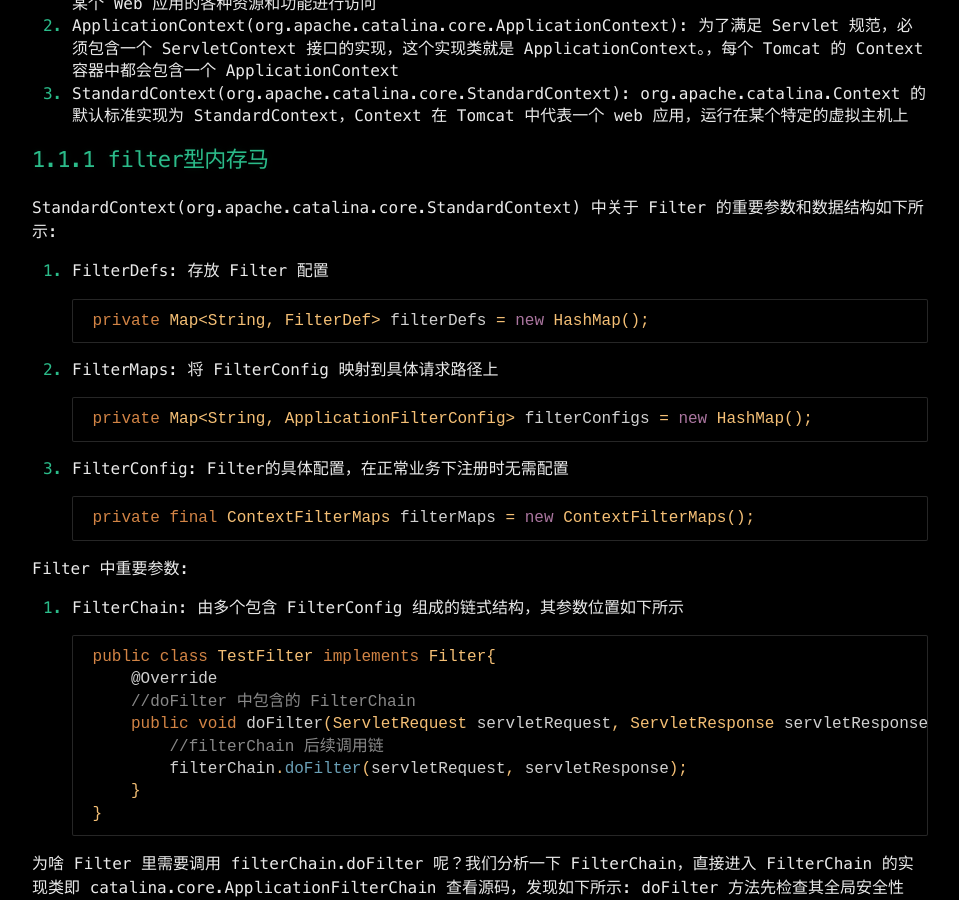
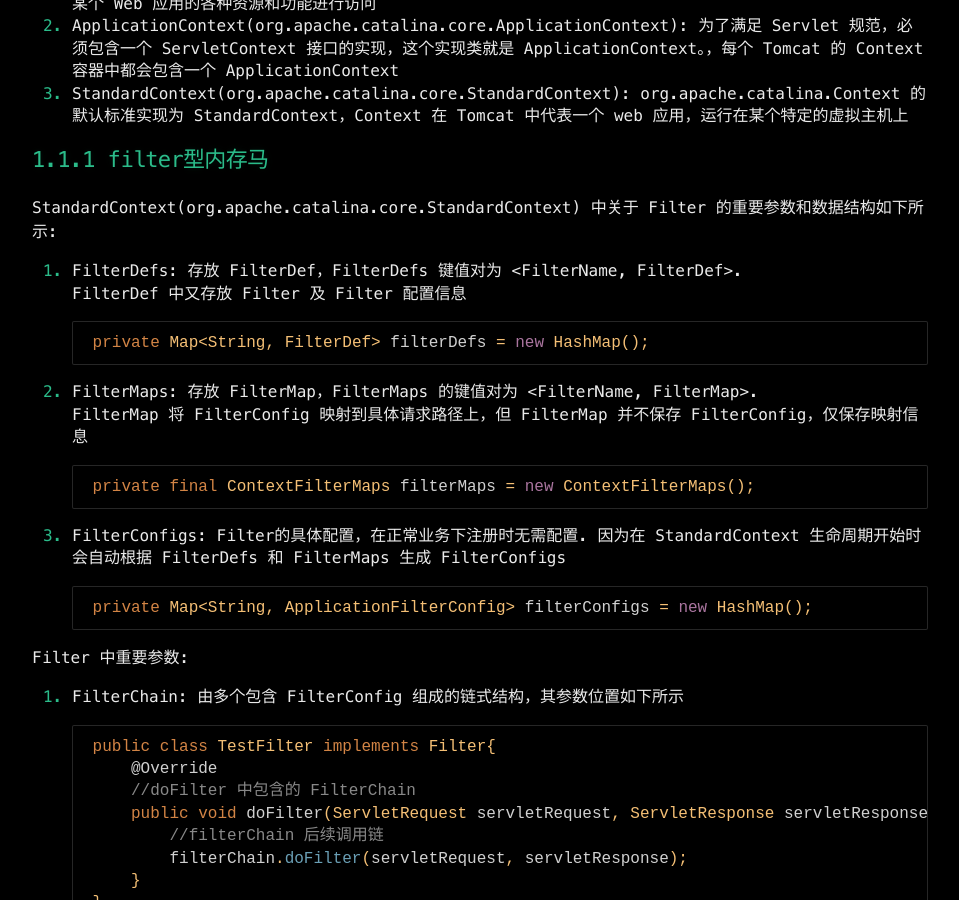
Before and after one commit to Leeyangee/leeyangee.github.io, a Jekyll site: the page built from _posts/2024-05-16-Java内存马教程目录 - 长期更新.md, in a window 1280 px wide and 900 px high, scrolled down 1575 px. Shown: the whole window, without its empty margins (160-1119 px from the left). Built offline with Jekyll 4.4.1, drawn with Linux system fonts in a browser that asks for light colours; some web fonts are replaced; some of the changed text lies outside the part shown.

Commit message:
Update 2024-05-16-Java内存马教程目录 - 长期更新.md

````diff
--- a/_posts/2024-05-16-Java内存马教程目录 - 长期更新.md
+++ b/_posts/2024-05-16-Java内存马教程目录 - 长期更新.md
@@ -46,19 +46,22 @@
 
 StandardContext(org.apache.catalina.core.StandardContext) 中关于 Filter 的重要参数和数据结构如下所示:
 
-1. FilterDefs: 存放 Filter 配置
+1. FilterDefs: 存放 FilterDef，FilterDefs 键值对为 <FilterName, FilterDef>.
+    FilterDef 中又存放 Filter 及 Filter 配置信息
 
     ```java
     private Map<String, FilterDef> filterDefs = new HashMap();
     ```
-2. FilterMaps: 将 FilterConfig 映射到具体请求路径上
+2. FilterMaps: 存放 FilterMap，FilterMaps 的键值对为 <FilterName, FilterMap>.
+    FilterMap 将 FilterConfig 映射到具体请求路径上，但 FilterMap 并不保存 FilterConfig，仅保存映射信息
+    ```java
+    private final ContextFilterMaps filterMaps = new ContextFilterMaps();
+    ```
+3. FilterConfigs: Filter的具体配置，在正常业务下注册时无需配置. 因为在 StandardContext 生命周期开始时会自动根据 FilterDefs 和 FilterMaps 生成 FilterConfigs
     ```java
     private Map<String, ApplicationFilterConfig> filterConfigs = new HashMap();
     ```
-3. FilterConfig: Filter的具体配置，在正常业务下注册时无需配置
-    ```java
-    private final ContextFilterMaps filterMaps = new ContextFilterMaps();
-    ```
+
 
 Filter 中重要参数:
 
@@ -105,7 +108,8 @@
 }
 ```
 
-而 internalDoFilter 方法的详细分析如下所示，我们发现了在每次 doFilter 被用户/系统定义的 Filter 触发时，其本质上就是逐次取出 filters 中的后一个 ApplicationFilterConfig 进行轮转依次调用 Filter，当轮转结束后直接转到 this.servlet.service
+而 internalDoFilter 方法的详细分析如下所示，我们发现了在每次 filterChain.doFilter 被用户/系统定义的 Filter 触发时，其本质上就是逐次取出所有 Filters 中的接下来那一个 ApplicationFilterConfig 用来调用下一个 Filter，然后下一个 Filter 又继续调用 filterChain.doFilter，又调用下下个 Filter，以此类推形成一个 Filter 链.
+当轮转结束后直接转到 this.servlet.service
 
 代码分析如下注释所示
 
@@ -361,6 +365,10 @@
     }
 }
 ```
+
+这就解释了为何在正常业务正常流程中不必往 filterConfigs 中注册，但打入内存马时必须要手动往 filterConfigs 中注册的原因：
+就是因为 StandardContext 在生命周期一开始时就已经根据 filterMaps 和 filterDefs 固定了 filterConfigs ，且未预留任何接口，黑客必须将 filterConfigs 反射出来手动添加
+
 那么现在我们就清楚了
 至此，关于 Filter 流程分析已结束，笔者不再过多赘述
 
@@ -493,13 +501,13 @@
 }
 ```
 
-跟进到抽象类 org.apache.catalina.core.ContainerBase 后，其先调用 addChild 而后跟进调用 addChildInternal
+跟进到抽象类 org.apache.catalina.core.ContainerBase 后，发现其先调用 addChild 而后跟进调用 addChildInternal
 
 ```java
 //源码分析
 public abstract class ContainerBase extends LifecycleMBeanBase implements Container {
 
-    //children 即为 child 的名称-实例键值对
+    //children 即为 child 的 <名称, 实例> 键值对
     protected final HashMap<String, Container> children = new HashMap();
 
     public void addChild(Container child) {
@@ -562,7 +570,7 @@
 }
 ```
 
-在其继承类 StandardContext 中跟进这个函数，即可观察到 startInternal 生命周期中存在这么几行关键代码
+在其继承类 StandardContext 中跟进这个函数，即可观察到 StandardContext 的生命周期函数 startInternal 中存在这么几行关键代码
 
 ```java
 //源码分析
@@ -587,7 +595,7 @@
     }
 }
 ```
-因此可得知，这个 Wrapper 入口点 start 是 StandardConext 生命周期中被调用的
+因此可得知，这个 Wrapper 入口函数 start 是 StandardConext 生命周期刚开始时被调用的
 至此，对于 addChild 的分析路径暂时告一段落，在后续笔者再更新其他内容
 
 回归正题，在 StandardContext.addChild(Wrapper) 后，直接如下所示调用 StandardContext.addServletMappingDecoded 进行Mapping注册
````
Also changed, not shown: other parts of _posts/2024-05-16-Java内存马教程目录 - 长期更新.md (+5 -5 lines).
